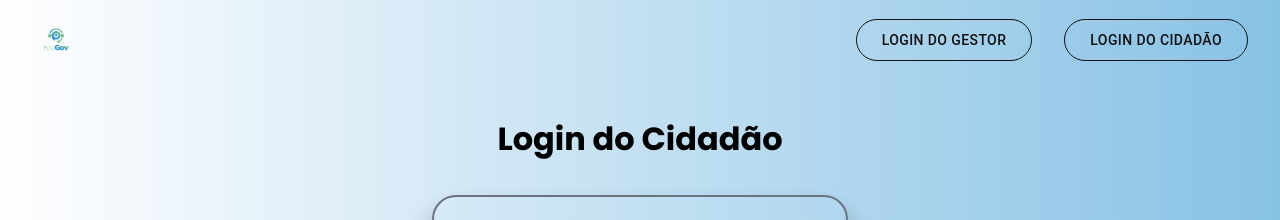
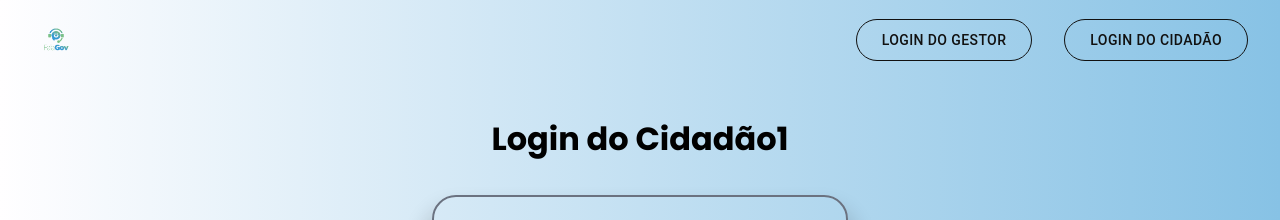
Before and after one commit to vivekkj123/mobilEASE, a React (Vite) app: page /citizen-login in a window 1280 px wide. Shown: the top 220 px of the page. Built offline with nearby package versions, Linux system fonts and the light colour scheme; no server answers.

Commit message:
Update CitizenLogin.jsx

```diff
--- a/src/pages/CitizenLogin.jsx
+++ b/src/pages/CitizenLogin.jsx
@@ -27,7 +27,7 @@ const CitizenLogin = () => {
       <Navbar />
       <div className=" lg:px-96 px-4 h-3/4 flex flex-col justify-center">
         <h2 className="mt-[25%] lg:mt-0 leading-normal font-bold text-center text-base lg:text-[2rem] my-8">
-          Login do Cidadão
+          Login do Cidadão1
         </h2>
         <div
           className="LoginBox flex flex-col gap-5 items-center
```
